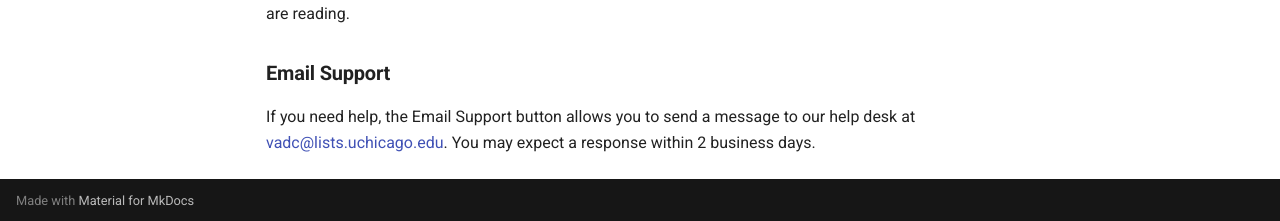
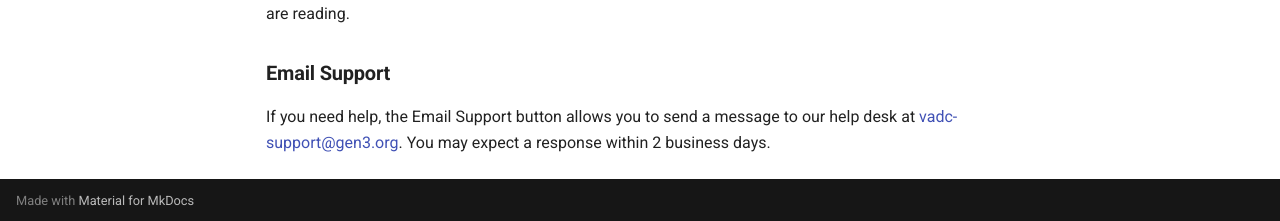
Before and after one commit to uc-cdis/vadc-mkdocs-staging, an MkDocs documentation site: the page built from docs/getting-started.md, in a window 1280 px wide and 900 px high, scrolled down 963 px. Shown: the part 676-897 px from the top of the window. Built offline with MkDocs 1.6.1 and Material for MkDocs 9.7.7, drawn with Linux system fonts in a browser that asks for light colours; comment, search, counter and statistics services are not loaded.

Commit message:
Update email on getting-started.md
vadc@lists.uchicago.edu → change to vadc-support@gen3.org

```diff
--- a/docs/getting-started.md
+++ b/docs/getting-started.md
@@ -28,4 +28,4 @@ The button for VA Data Commons Documentation takes you to the home page for the
 
 ### **Email Support**
 
-If you need help, the Email Support button allows you to send a message to our help desk at [vadc@lists.uchicago.edu](mailto:vadc@lists.uchicago.edu). You may expect a response within 2 business days.
+If you need help, the Email Support button allows you to send a message to our help desk at [vadc-support@gen3.org](mailto:vadc-support@gen3.org). You may expect a response within 2 business days.
```
